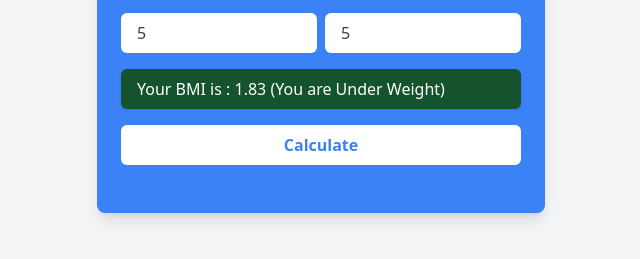
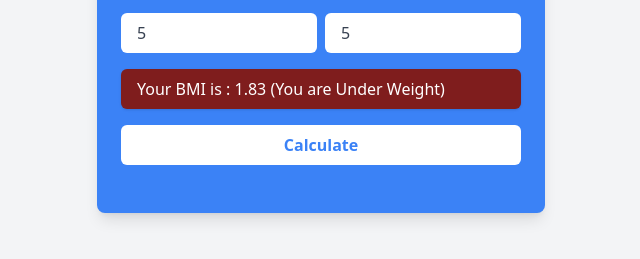
Before and after one commit to mdrijoanmaruf/PH-Task-BMI, a plain HTML site: page index.html in a window 1280 px wide. Both pictures are taken after typing "5", "5", "5" into the empty fields and a click on the button "Calculate". Shown: the part 387-646 px from the top of the page, without its empty margins (319-959 px from the left). Drawn offline with nearby package versions, Linux system fonts and the light colour scheme.

Commit message:
Update Output Color

```diff
--- a/index.html
+++ b/index.html
@@ -61,8 +61,17 @@
                 alert("Invalid Input")
             }
 
+            let color;
+            if(bmi > 18.5 && bmi < 25.99){
+                color = "green"
+            }
+            else{
+                color = "red";
+            }
+
+
             document.getElementById('output').innerHTML = `
-                <div id="result" class="font-[500] bg-green-900 px-4 py-2 rounded-md shadow">
+                <div id="result" class="font-[500] bg-${color}-900 px-4 py-2 rounded-md shadow">
                     <p>Your BMI is : ${bmi} (You are ${text})</p>
                 </div>
             `
```
